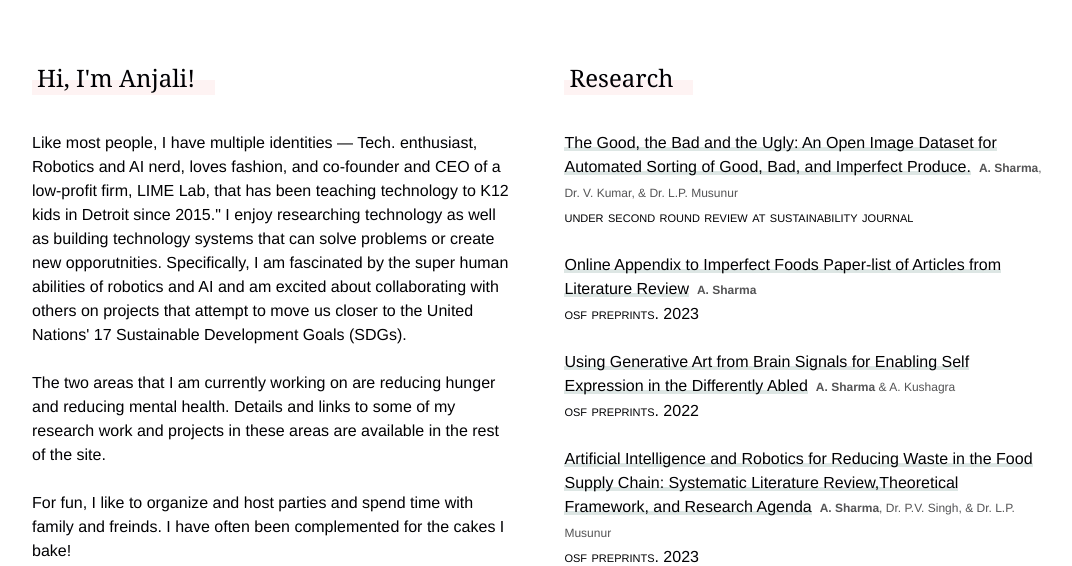
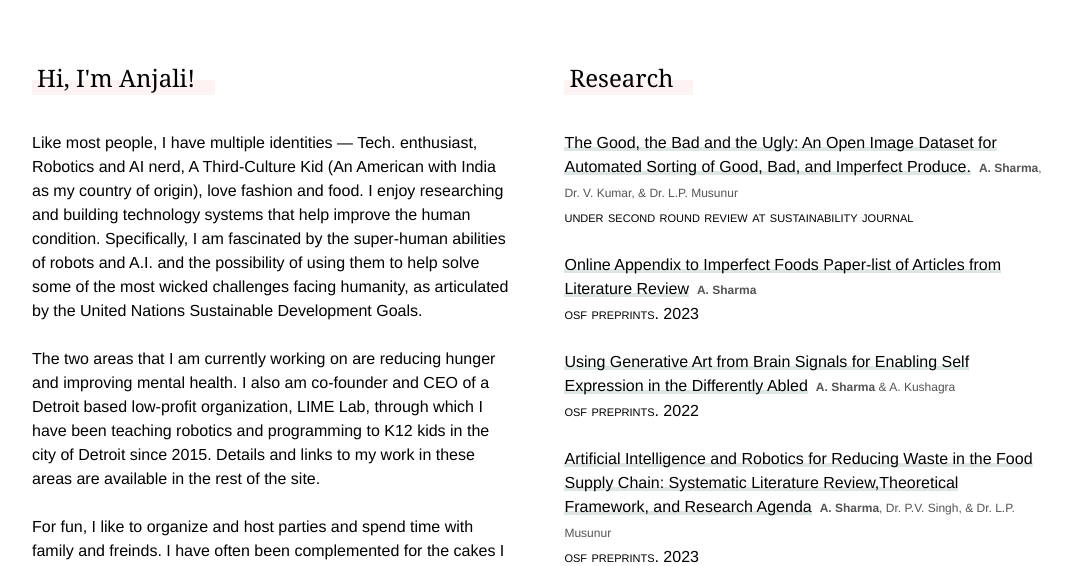
Before and after one commit to 4Anjali/4Anjali.github.io, a plain HTML site: page index.html in a window 1280 px wide. Shown: the part 103-669 px from the top of the page, without its empty margins (16-1088 px from the left). Drawn offline with Linux system fonts and the light colour scheme.

Commit message:
Changes on index.html

```diff
--- a/index.html
+++ b/index.html
@@ -51,25 +51,25 @@
                     ReactDOM.render(e(SectionTitle, { text: 'Hi, I\'m Anjali!' }), document.querySelector('#intro-title'));
                 </script>
                 <p>
-                    Like most people, I have multiple identities — Tech. enthusiast, Robotics and AI nerd, loves fashion, and
-                    co-founder and CEO of a low-profit firm, LIME Lab, that has been teaching technology to K12 kids in Detroit since 2015."
+                    Like most people, I have multiple identities — Tech. enthusiast, Robotics and AI nerd, A Third-Culture Kid (An American with India as my country of origin), love fashion and food.
 
-                    I enjoy researching technology as well as building technology systems that can solve problems or create new opporutnities.
-                    Specifically, I am fascinated by the super human abilities of robotics and AI and am excited about collaborating with others
-                    on projects that attempt to move us closer to the United Nations' 17 Sustainable Development Goals (SDGs).
+                    I enjoy researching and building technology systems that help improve the human condition. Specifically, I am fascinated by the super-human abilities of robots and A.I. and the possibility of using them to help solve some of the most wicked challenges facing humanity, as articulated by the United Nations Sustainable Development Goals.
+                </p>
 
+                <p>
+                    The two areas that I am currently working on are reducing hunger and improving mental health.
+                    I also am co-founder and CEO of a Detroit based low-profit organization, LIME Lab, through which I have been teaching robotics and programming to K12 kids in the city of Detroit since 2015.
+                    Details and links to my work in these areas are available in the rest of the site.
                 </p>
-                <p>
-                    The two areas that I am currently working on are reducing hunger and reducing mental health. Details and links to some of
-                    my research work and projects in these areas are available in the rest of the site.
-                </p>
+
                 <p>
                     For fun, I like to organize and host parties and spend time with family and freinds. I have often been complemented for the cakes I bake!
+
                     <!--If you want to support my writing, you can:<br />
-                    <div class="center">
-                        <button onclick="window.open('https://www.buymeacoffee.com/maxspeicher', '_blank')">☕ buy me a coffee</button><br />
-                        <button onclick="window.open('https://www.maxspeicher.com/newsletter', '_blank')">🗞️ subscribe to my newsletter</button>
-                    </div>-->
+                                        <div class="center">
+                                            <button onclick="window.open('https://www.buymeacoffee.com/maxspeicher', '_blank')">☕ buy me a coffee</button><br />
+                                            <button onclick="window.open('https://www.maxspeicher.com/newsletter', '_blank')">🗞️ subscribe to my newsletter</button>
+                      </div>-->
                 </p>
             </section>
             <section class="column">
```
